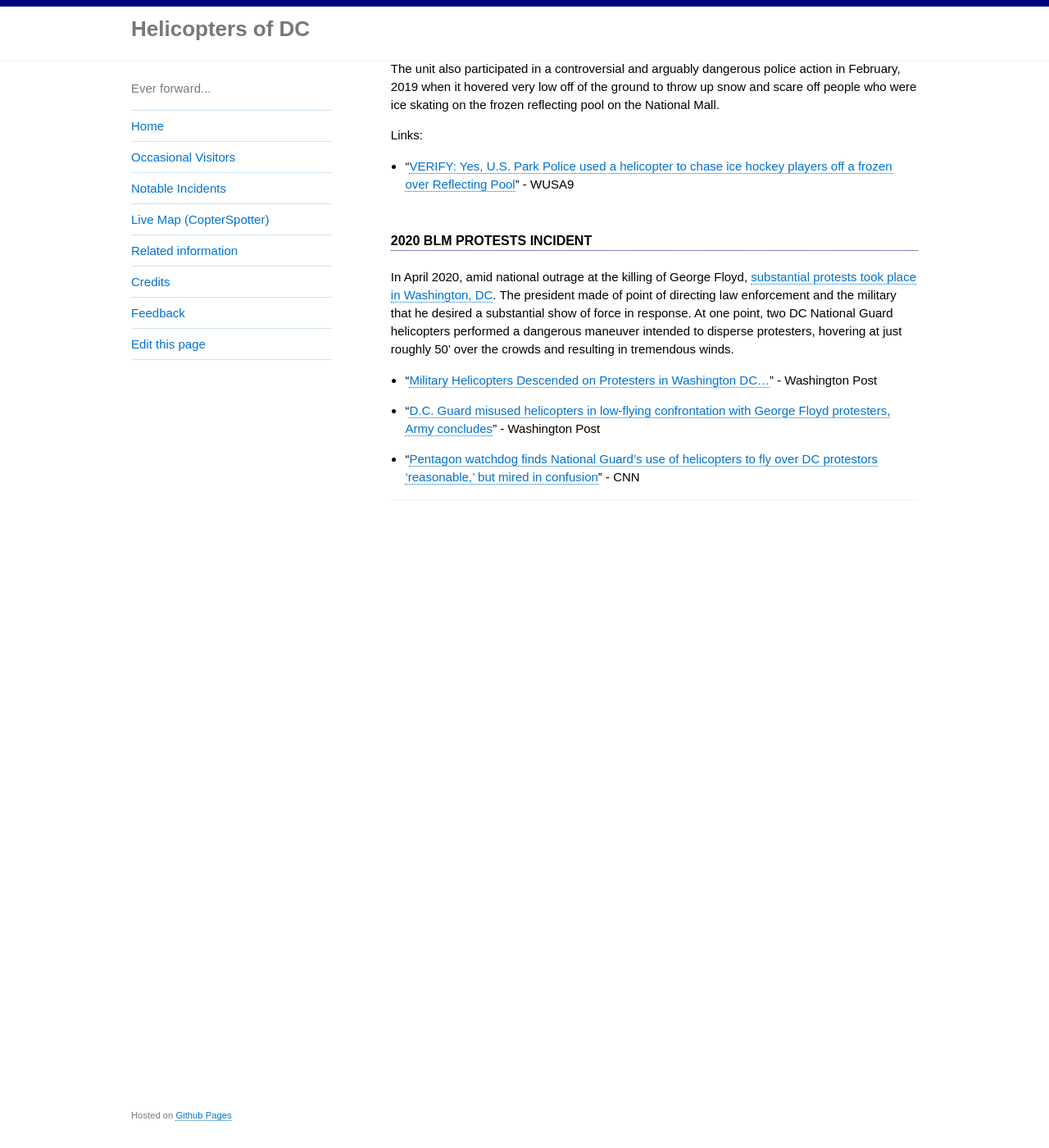
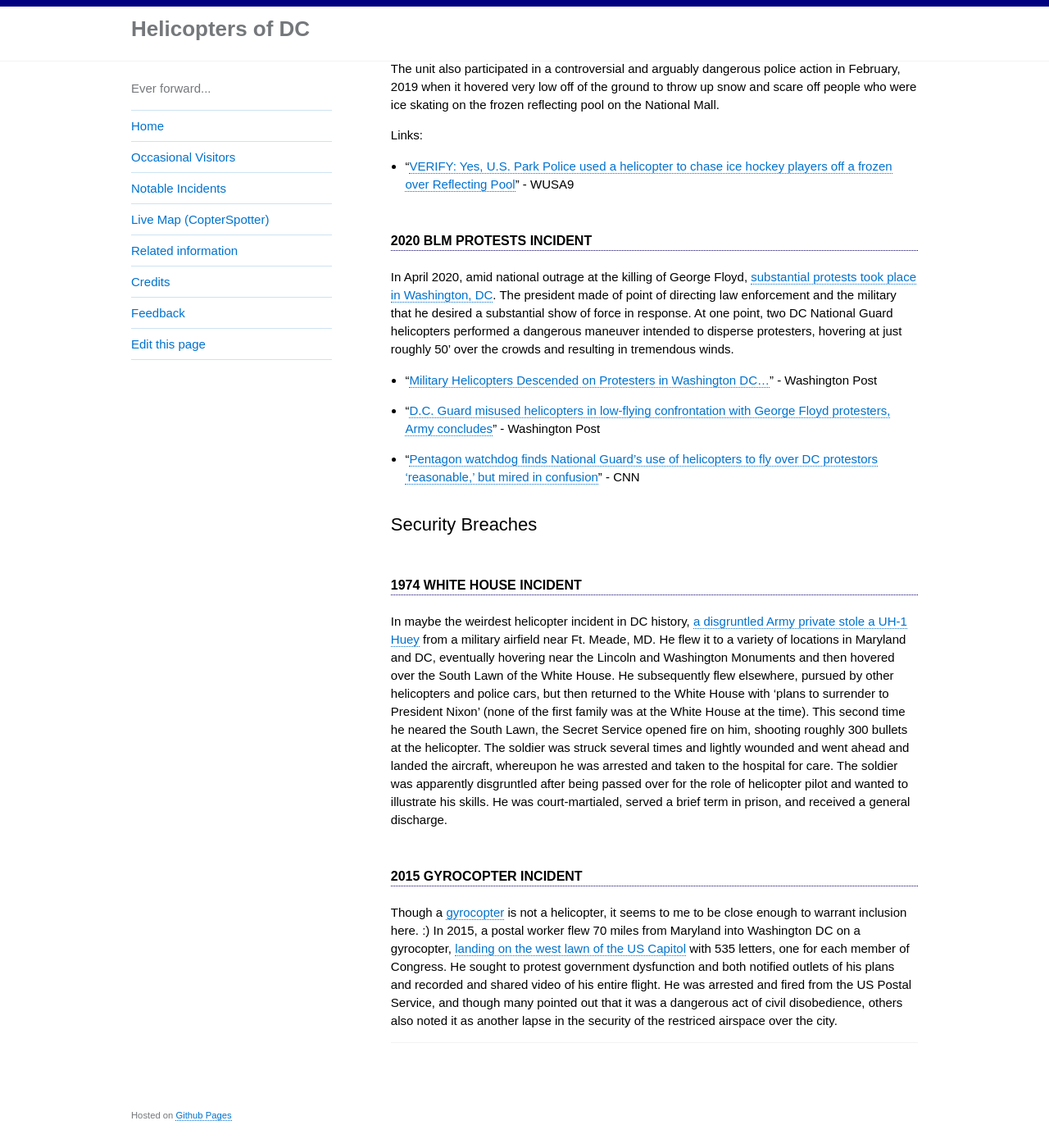
Before and after one commit to gbinal/dc-helicopters, a Jekyll site: the page built from pages/notable_incidents.md, in a window 1280 px wide and 1400 px high, scrolled down 2122 px. Shown: the whole window at 82% size. Built offline with Jekyll 4.4.1, drawn with Linux system fonts in a browser that asks for light colours; before the commit the page ends 2860 px from its top, so only the background shows below that.

Commit message:
adding 2

```diff
--- a/pages/notable_incidents.md
+++ b/pages/notable_incidents.md
@@ -71,3 +71,15 @@ In April 2020, amid national outrage at the killing of George Floyd, [substantia
 - "[Military Helicopters Descended on Protesters in Washington DC...](https://www.washingtonpost.com/graphics/2020/investigations/helicopter-protests-washington-dc-national-guard/)" - Washington Post
 - "[D.C. Guard misused helicopters in low-flying confrontation with George Floyd protesters, Army concludes](https://www.washingtonpost.com/national-security/2021/04/15/dc-guard-helicopter-george-floyd-protest/)" - Washington Post
 - "[Pentagon watchdog finds National Guard’s use of helicopters to fly over DC protestors ‘reasonable,’ but mired in confusion](https://www.cnn.com/2021/05/28/politics/pentagon-national-guard-helicopter-dc-protests/index.html)" - CNN
+
+
+## Security Breaches
+
+#### 1974 White House Incident
+
+In maybe the weirdest helicopter incident in DC history, [a disgruntled Army private stole a UH-1 Huey](https://en.wikipedia.org/wiki/1974_White_House_helicopter_incident) from a military airfield near Ft. Meade, MD.  He flew it to a variety of locations in Maryland and DC, eventually hovering near the Lincoln and Washington Monuments and then hovered over the South Lawn of the White House.  He subsequently flew elsewhere, pursued by other helicopters and police cars, but then returned to the White House with 'plans to surrender to President Nixon' (none of the first family was at the White House at the time).  This second time he neared the South Lawn, the Secret Service opened fire on him, shooting roughly 300 bullets at the helicopter.  The soldier was struck several times and lightly wounded and went ahead and landed the aircraft, whereupon he was arrested and taken to the hospital for care.  The soldier was apparently disgruntled after being passed over for the role of helicopter pilot and wanted to illustrate his skills.  He was court-martialed, served a brief term in prison, and received a general discharge.
+
+
+#### 2015 Gyrocopter Incident
+
+Though a [gyrocopter](https://en.wikipedia.org/wiki/Autogyro) is not a helicopter, it seems to me to be close enough to warrant inclusion here.  :)  In 2015, a postal worker flew 70 miles from Maryland into Washington DC on a gyrocopter, [landing on the west lawn of the US Capitol](https://en.wikipedia.org/wiki/Doug_Hughes_(activist)) with 535 letters, one for each member of Congress.  He sought to protest government dysfunction and both notified outlets of his plans and recorded and shared video of his entire flight.  He was arrested and fired from the US Postal Service, and though many pointed out that it was a dangerous act of civil disobedience, others also noted it as another lapse in the security of the restriced airspace over the city.
```
